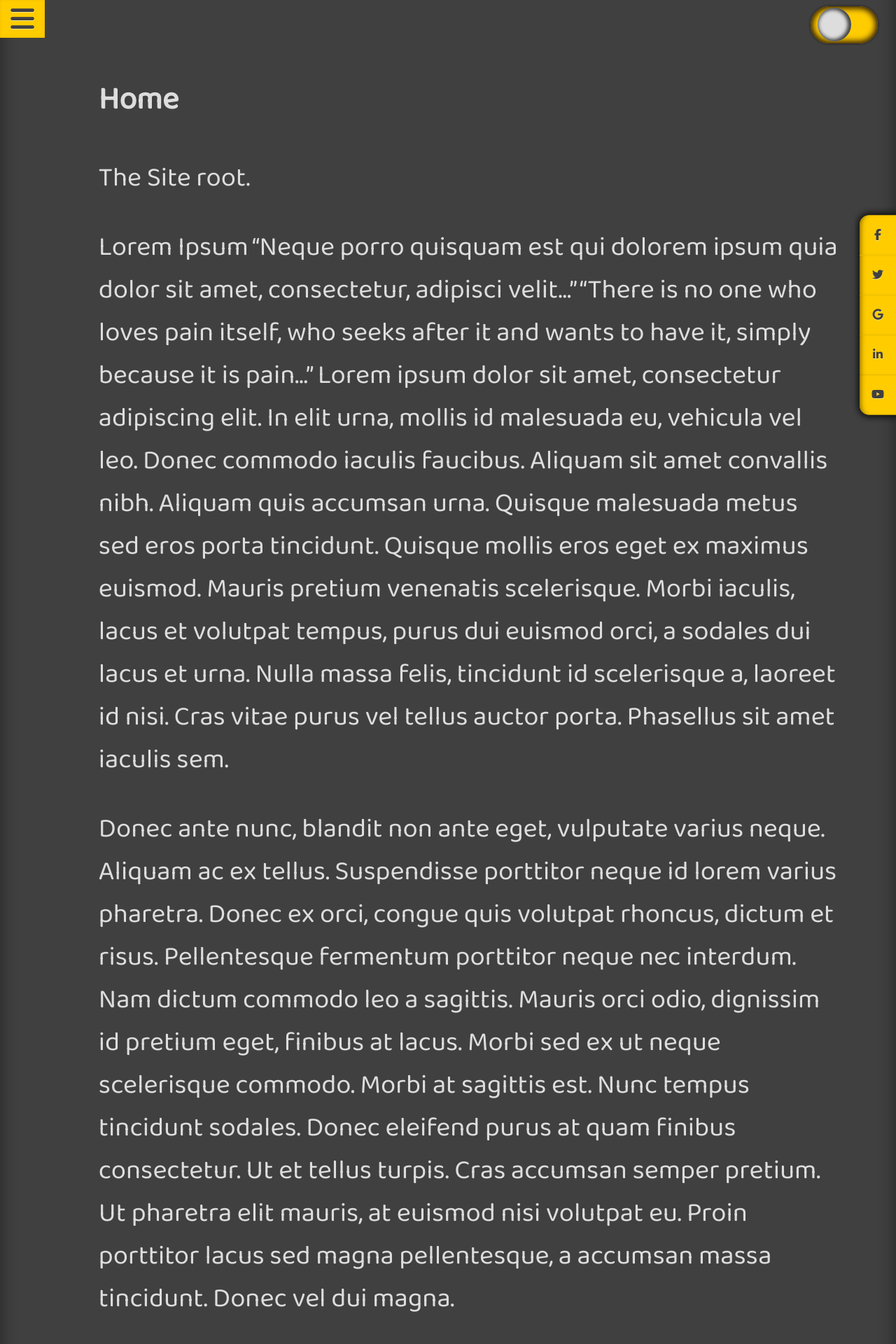
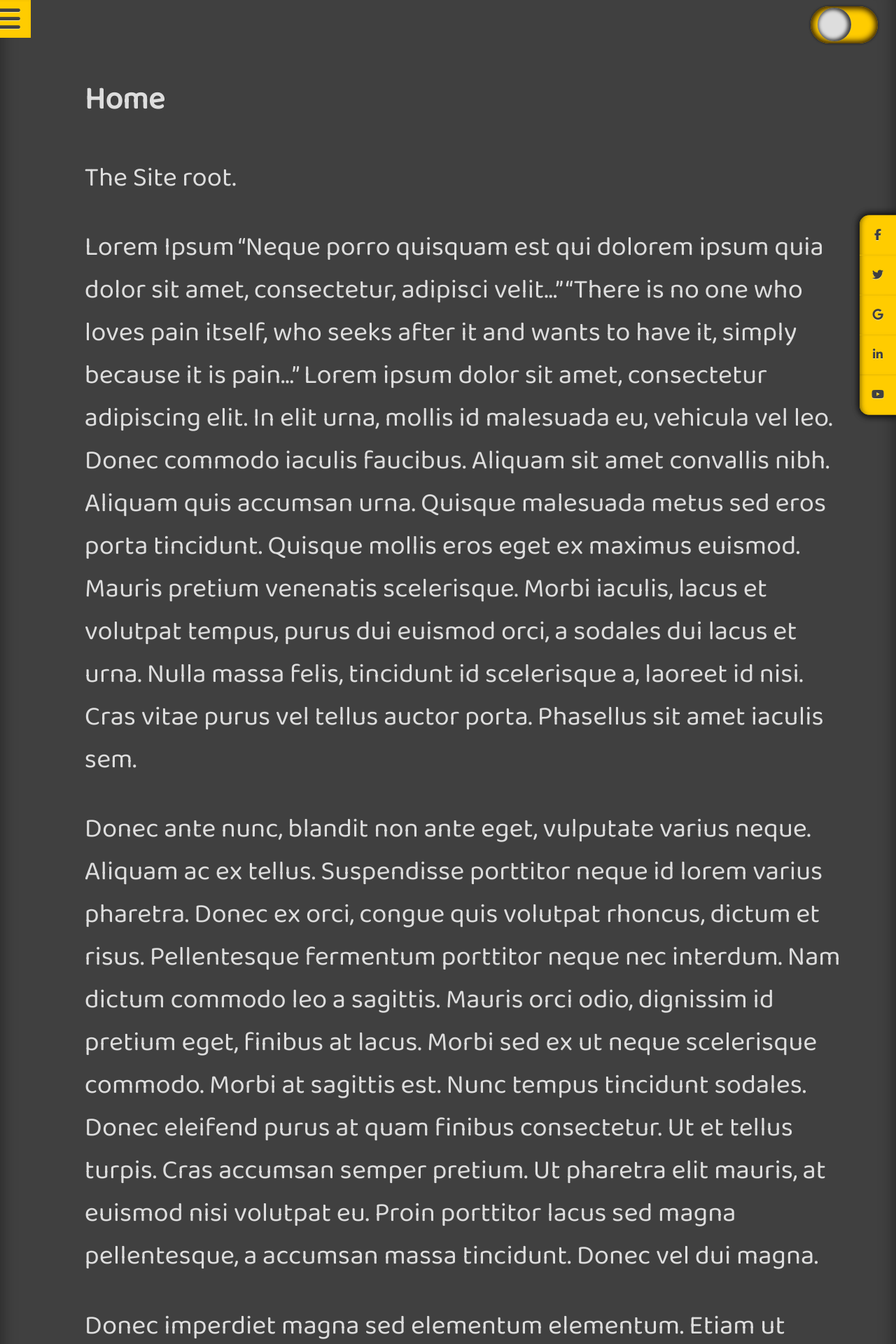
Before and after one commit to brettjrea/brettjrea.github.io-old, a Jekyll site: the page built from index.md, in a window 1280 px wide. Shown: the top 1920 px of the page at 70% size. Built offline with Jekyll 4.4.1, drawn with Linux system fonts in a browser that asks for light colours; nearby versions of some CDN libraries; comment, search, counter and statistics services are not loaded.

Commit message:
Update styles.scss

```diff
--- a/assets/css/styles.scss
+++ b/assets/css/styles.scss
@@ -198,7 +198,7 @@
 
 
 .sidenav-toggle {
-left: -8px;
+margin-left: -20px;
 float:left;
 padding: 8px 8px 8px 8px;
 text-shadow: 0px 1px 0px rgba(255, 255, 255, .5);
```
